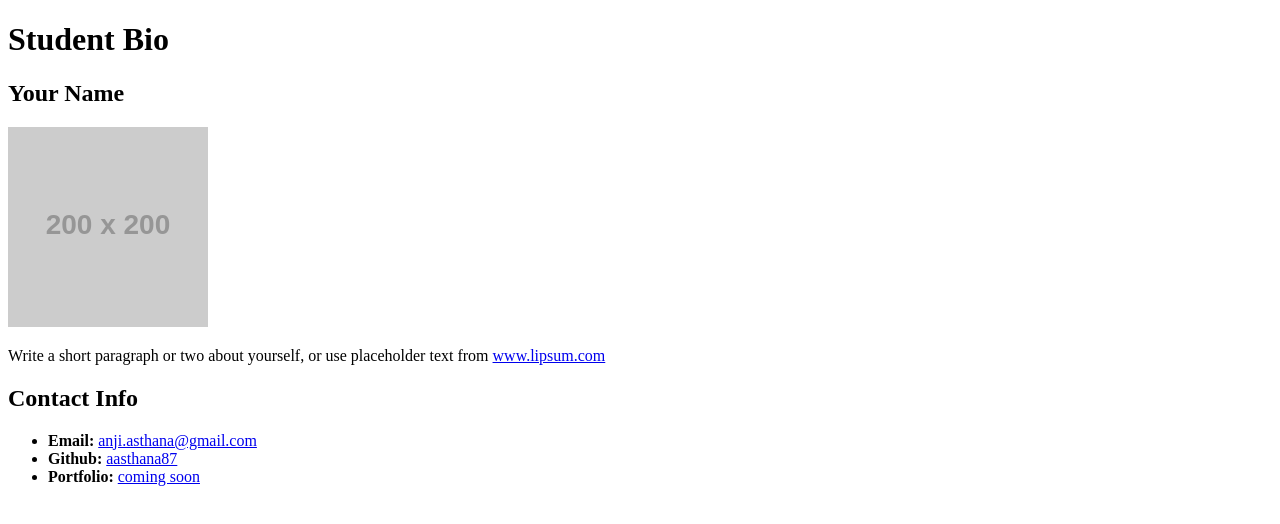
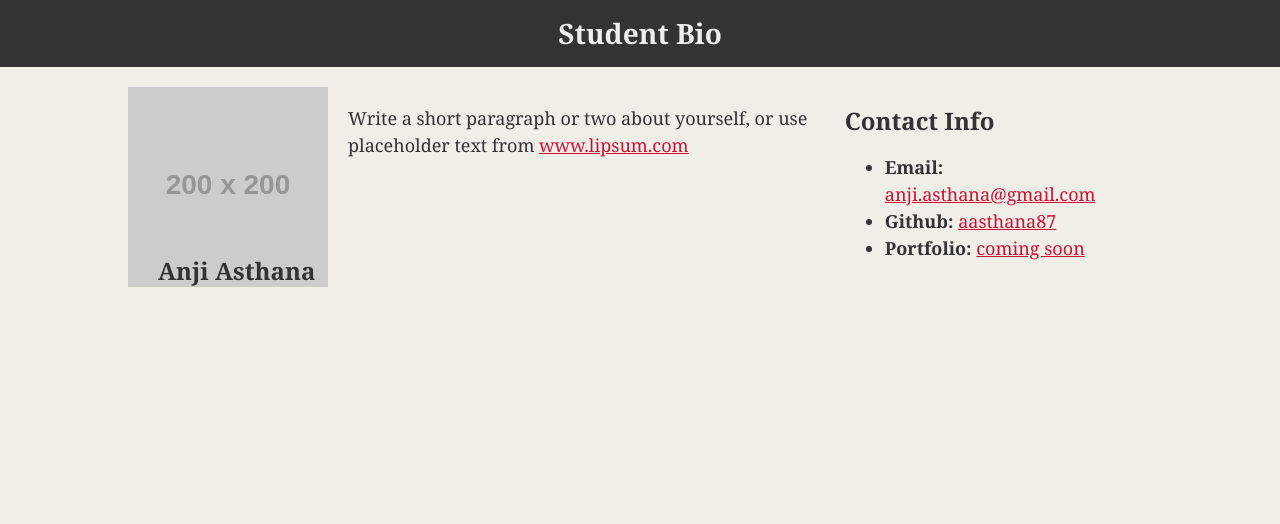
Before and after one commit to aasthana87/aasthana87.github.io, a plain HTML site: page Bio Code/index.html in a window 1280 px wide. Drawn offline with Linux system fonts and the light colour scheme; placeholder pictures from the web are drawn by us.

Commit message:
CSS code added

```diff
--- a/Bio Code/index.html
+++ b/Bio Code/index.html
@@ -16,8 +16,8 @@
   <main class="container">
     <section id="main-bio">
       <section id="figure">
-        <h2 id="bio-name">Your Name</h2>
-        <img id="bio-image" src="https://placehold.it/200x200" alt="Your Name">
+        <h2 id="bio-name">Anji Asthana</h2>
+        <img id="bio-image" src="https://placehold.it/200x200" alt="Anji Asthana">
       </section>
       <p>Write a short paragraph or two about yourself, or use placeholder text from <a href="http://www.lipsum.com/">www.lipsum.com</a></p>
     </section>
--- a/Bio Code/style.css
+++ b/Bio Code/style.css
@@ -0,0 +1,72 @@
+/*
+ First External CSS Stylesheet
+ */
+
+/* Styling for HTML elements */
+body {
+  padding: 0;
+  margin: 0;
+  font-family: Georgia, "Times New Roman", Times, serif;
+  font-size: 18px;
+  line-height: 150%;
+  color: #333;
+  background: #efeee7;
+}
+
+header {
+  background: #333;
+}
+
+h1 {
+  padding: 20px 0;
+  margin: 0;
+  margin-bottom: 20px;
+  font-size: 28px;
+  color: #eee;
+  text-align: center;
+}
+
+h2 {
+  font-size: 24px;
+}
+
+a {
+  color: #d21034;
+}
+
+/* Selecting elements by class */
+.container {
+  width: 1024px;
+  margin: 0 auto;
+}
+
+/* Selecting elements by ID */
+#main-bio,
+#contact-info,
+#bio-image {
+  float: left;
+}
+
+#figure {
+  position: relative;
+}
+
+#bio-name {
+  position: absolute;
+  top: 150px;
+  left: 30px;
+}
+
+#main-bio {
+  width: 70%;
+}
+
+#contact-info {
+  width: 30%;
+}
+
+#bio-image {
+  width: 200px;
+  height: 200px;
+  margin-right: 20px;
+}
```
